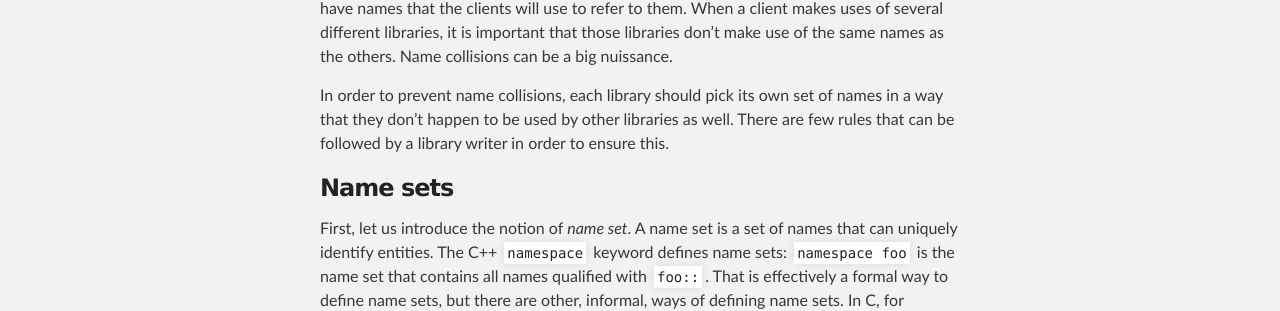
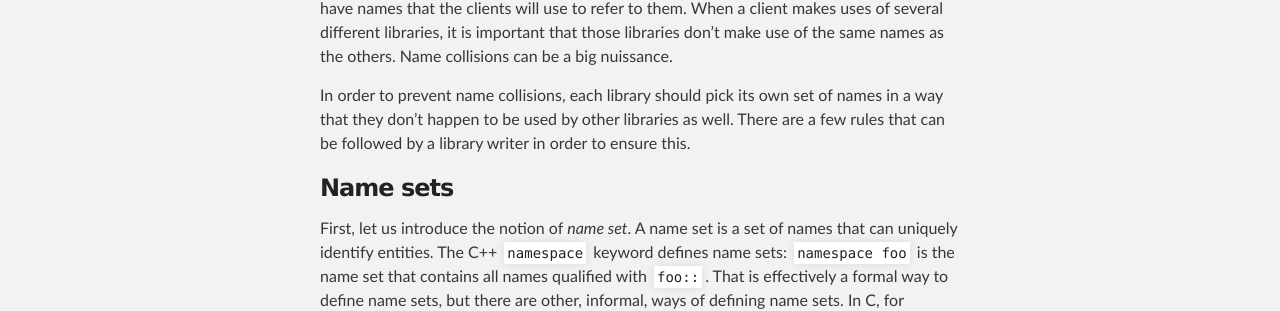
Before and after one commit to rmartinho/flamingdangerzone, a Jekyll site: the page built from _posts/cxx11/2015-03-10-name-sets.markdown, in a window 1280 px wide. Shown: the part 290-601 px from the top of the page. Built offline with Jekyll 4.4.1, drawn with Linux system fonts in a browser that asks for light colours; Markdown is read by kramdown in place of the engine named in the settings.

```diff
--- a/_posts/cxx11/2015-03-10-name-sets.markdown
+++ b/_posts/cxx11/2015-03-10-name-sets.markdown
@@ -13,8 +13,8 @@ a big nuissance.
 
 In order to prevent name collisions, each library should pick its own set of
 names in a way that they don't happen to be used by other libraries as well.
-There are few rules that can be followed by a library writer in order to ensure
-this.
+There are a few rules that can be followed by a library writer in order to
+ensure this.
 
 ### Name sets
 
```
